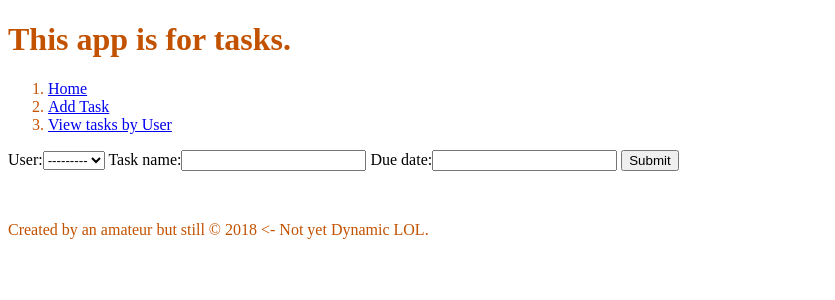
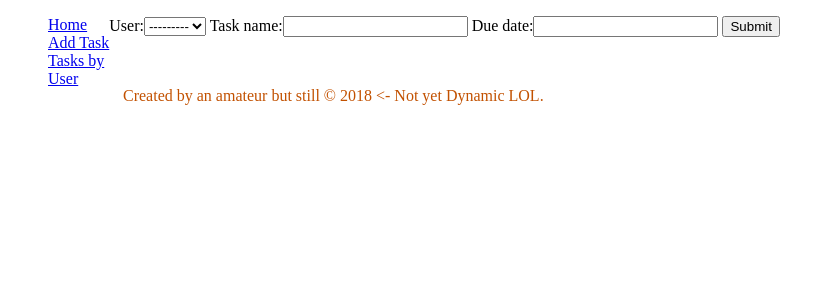
Before and after one commit to petrosky/cruddy, a Django app: page /cruddy/add_task in a window 1280 px wide. Shown: the top 300 px of the page, without its empty margins (0-835 px from the left). Run offline with Django 3.2, Linux system fonts and the light colour scheme.

Commit message:
Commit from work added work on tasks by user

```diff
--- a/cruddy/forms.py
+++ b/cruddy/forms.py
@@ -1,5 +1,5 @@
 from django.forms import ModelForm
-from .models import Task
+from .models import Task, TaskList
 
 
 class TaskForm(ModelForm):
@@ -7,3 +7,10 @@ class TaskForm(ModelForm):
     class Meta:
         model = Task
         exclude = ()
+
+
+class TaskDetailForm(ModelForm):
+
+    class Meta:
+        model = TaskList
+        exclude = ()
--- a/cruddy/static/css/styles.css
+++ b/cruddy/static/css/styles.css
@@ -3,11 +3,21 @@ h1 {
 }
 
 .leftnav {
-    width: 200px;
+    width: 400px;
     color: #C25100;
 
 }
 
+ol {
+  list-style-type: none;
+  width: 75px;
+  margin: 5;
+  padding: 5;
+  color: #C25100;
+  }
+li{
+  float: left;
+}
 
 .footer {
     padding-top: 50px;
--- a/cruddy/templates/cruddy/header.html
+++ b/cruddy/templates/cruddy/header.html
@@ -14,12 +14,13 @@
 
 <body>
 
-<h1>This app is for tasks.</h1>
-
 <div class="leftnav">
    <ol>
         <li><a href="/cruddy/">Home</a></li>
         <li><a href="/cruddy/add_task">Add Task</a></li>
-        <li><a href="/cruddy/tasks_by_user">View tasks by User</a></li>
+        <li><a href="/cruddy/tasks_by_user">Tasks by User</a></li>
     </ol>
 </div>
+<div class="right">
+
+</div>
--- a/cruddy/templates/cruddy/task_detail.html
+++ b/cruddy/templates/cruddy/task_detail.html
@@ -1,4 +1,4 @@
-<textarea onclick="this.focus();this.select()" style="width: 100%;"> {% filter force_escape %} {% debug %} {% endfilter %}</textarea>
+{% include "cruddy/header.html" %}
 <h1>{{ task.task_name }}</h1>
 {% if task_list %}
 <table>
@@ -14,4 +14,4 @@
     <p>No tasks are available.</p>
 {% endif %}
 
-<a href="/cruddy/">Home</a>&nbsp;<a href="/cruddy/add_task">Add Task</a>
+{% include "cruddy/footer.html" %}
--- a/cruddy/templates/cruddy/tasks.html
+++ b/cruddy/templates/cruddy/tasks.html
@@ -1,4 +1,4 @@
-<textarea onclick="this.focus();this.select()" style="width: 100%;"> {% filter force_escape %} {% debug %} {% endfilter %}</textarea>
+{% include "cruddy/header.html" %}
 <body>
 
 <h1>{{user.first_name}} {{ user.last_name }}</h1>
@@ -15,6 +15,4 @@
 </table>
 
 
-<a href="/cruddy/">Home</a><a href="/cruddy/add_task">Add Task</a>
-
-</body>
+{% include "cruddy/footer.html" %}
```
